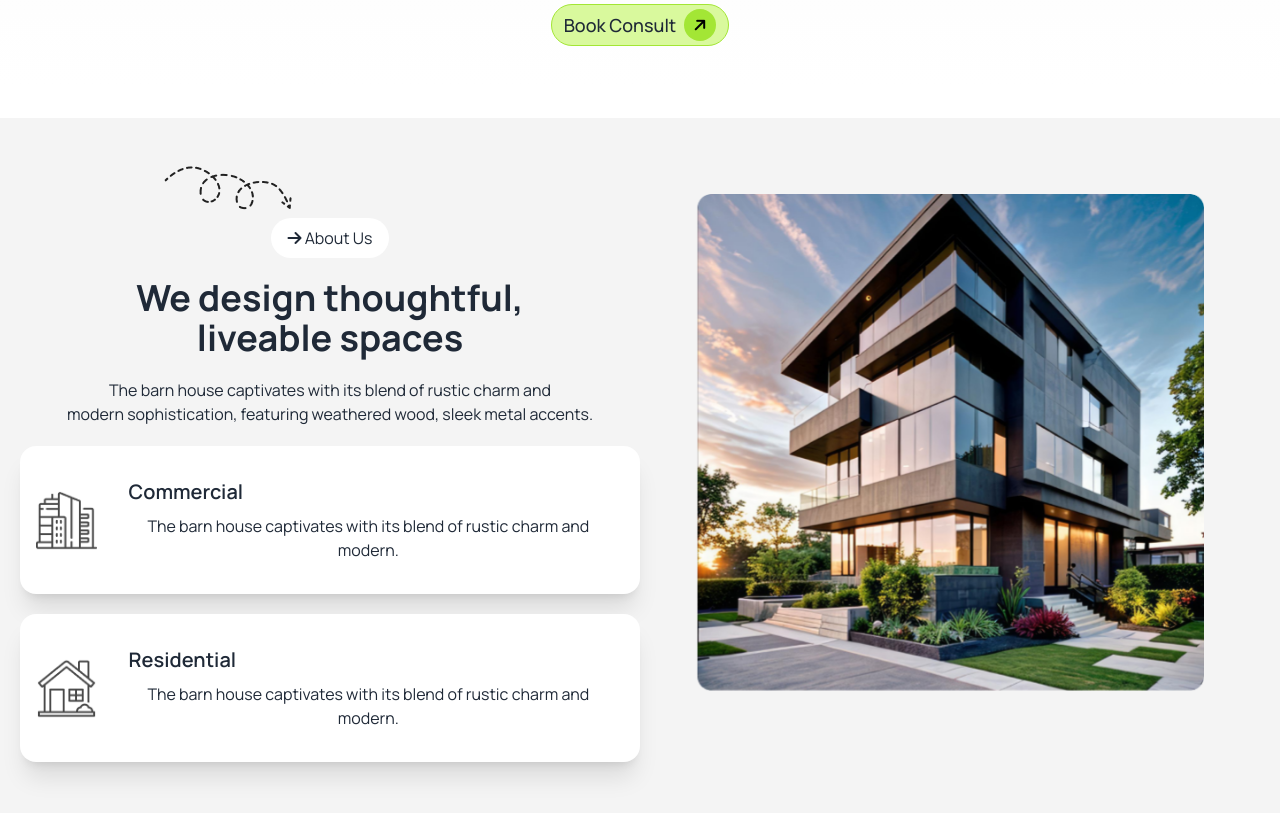
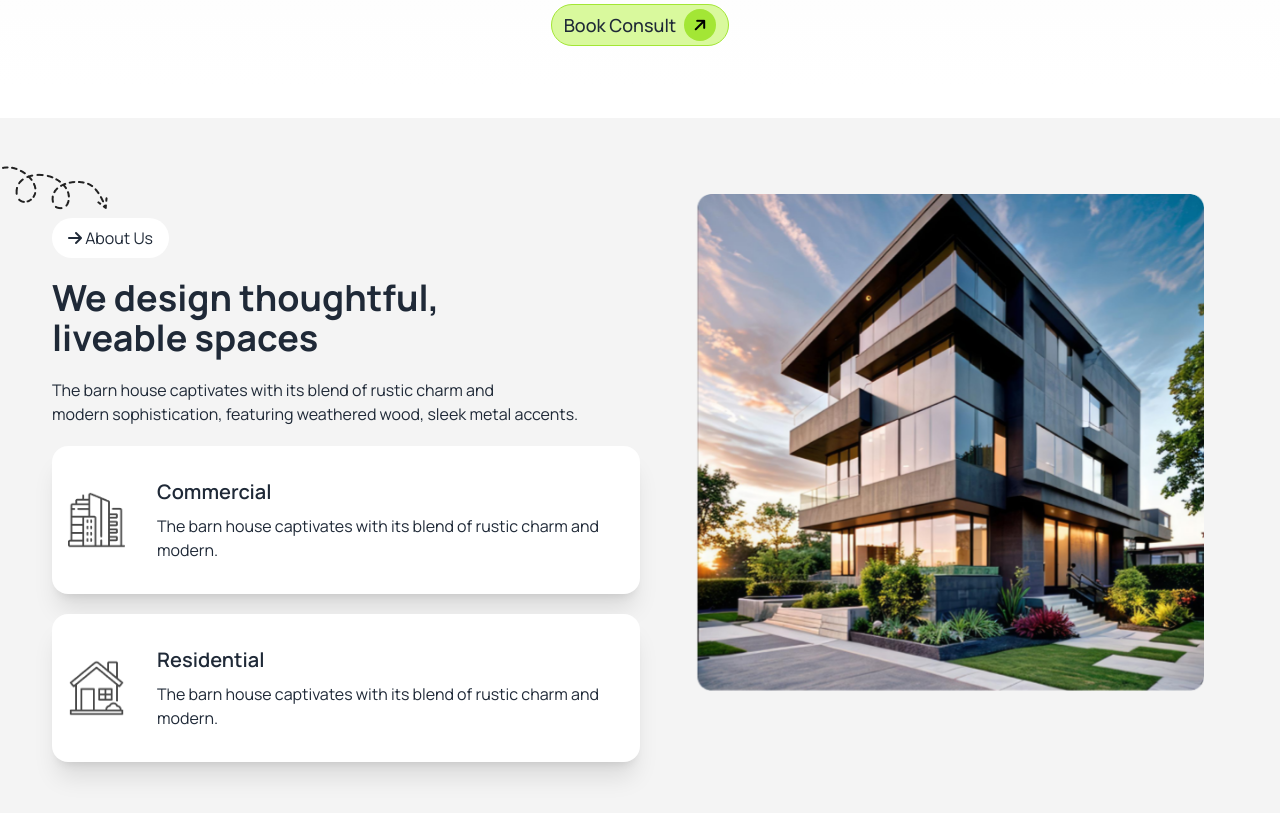
Before and after one commit to sazid-sokal/PH-Assignment-03, a plain HTML site: page index.html in a window 1280 px wide. Shown: the part 747-1560 px from the top of the page. Drawn offline with nearby package versions, Linux system fonts and the light colour scheme.

Commit message:
problem solve

```diff
--- a/index.html
+++ b/index.html
@@ -88,29 +88,29 @@
         <!-- about section -->
         <div class="bg-[#f4f4f4] p-5">
             <div class="max-w-screen-xl mx-auto grid grid-cols-1 lg:grid-cols-2 relative">
-                <div class="hidden lg:block absolute top-7 left-36">
+                <div class="hidden lg:block absolute top-7 -left-10">
                     <img src="./assets/Vector.png" alt="">
                 </div>
                 <!-- left div-->
-                <div class="py-20 text-center">
+                <div class="py-20 pl-8">
                     <div class="rounded-3xl bg-white inline-block py-2 px-4 mb-5"><i
                             class="fa-solid fa-arrow-right"></i> About Us
                     </div>
-                    <h2 class="text-4xl font-bold mb-5">We design thoughtful, <br> liveable spaces</h2>
-                    <p class="mb-5">The barn house captivates with its blend of rustic charm and <br>
+                    <h2 class="text-4xl font-bold mb-5 lg:text-left">We design thoughtful, <br> liveable spaces</h2>
+                    <p class="mb-5 lg:text-left">The barn house captivates with its blend of rustic charm and <br>
                         modern sophistication, featuring weathered wood, sleek metal accents.</p>
                     <!-- 1st card -->
                     <div class="card card-side bg-base-100 shadow-xl mb-5">
                         <figure class="pl-4">
                             <img src="./assets/commercial.png" alt="Movie" />
                         </figure>
-                        <div class="card-body">
+                        <div class="card-body lg:text-left">
                             <h2 class="card-title">Commercial</h2>
                             <p>The barn house captivates with its blend of rustic charm and modern.</p>
                         </div>
                     </div>
                     <!-- 2nd card -->
-                    <div class="card card-side bg-base-100 shadow-xl">
+                    <div class="card card-side bg-base-100 shadow-xl lg:text-left">
                         <figure class="pl-4">
                             <img src="./assets/residential.png" alt="Movie" />
                         </figure>
@@ -175,7 +175,7 @@
                     <div class="rounded-3xl bg-green-200 inline-block py-2 px-4 mb-5"><i
                             class="fa-solid fa-arrow-right"></i> Explore our Latest works
                     </div>
-                    <h2 class="text-4xl font-bold mb-5">Let’s Discuss Next Project</h2>
+                    <h2 class="text-4xl font-bold mb-5">Our Latest Portfolio</h2>
                     <p class="mb-5">The barn house captivates with its blend of rustic charm and modern sophistication,
                         <br>featuring weathered wood, sleek metal accents.
                     </p>
```
